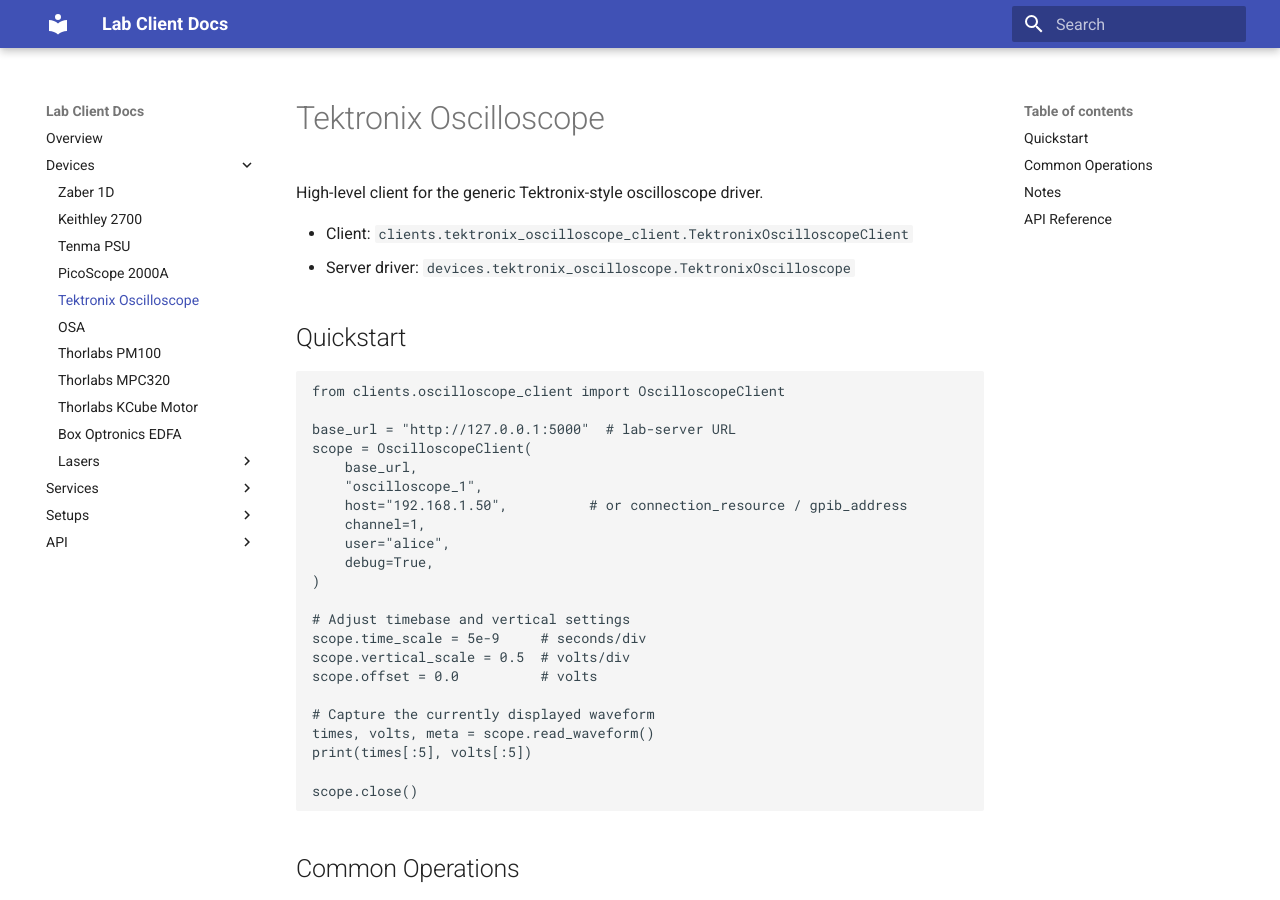
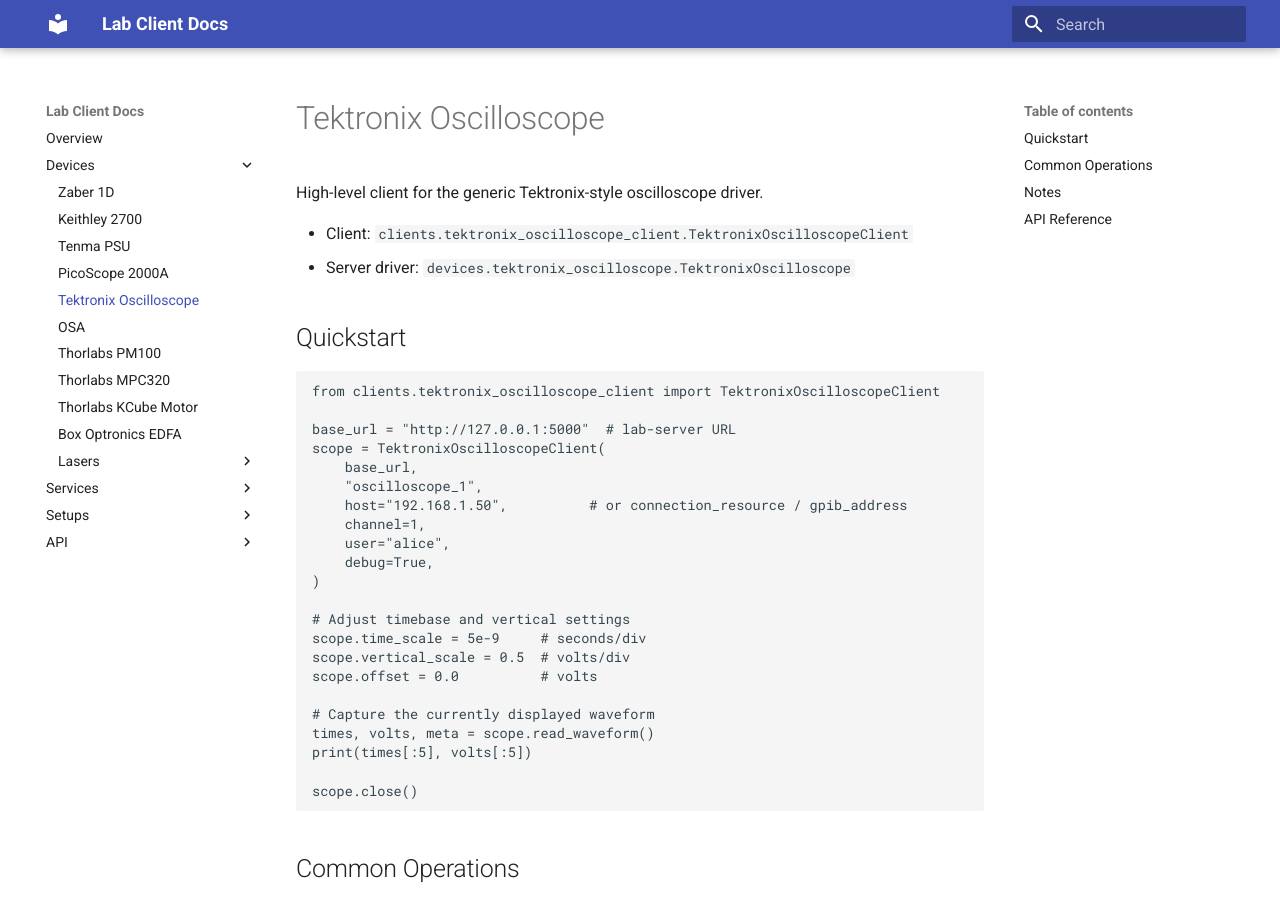
Before and after one commit to Nonlinear-FOD/lab-client, an MkDocs documentation site: the page built from docs/devices/oscilloscope.md, in a window 1280 px wide and 900 px high. Built offline with MkDocs 1.6.1 and Material for MkDocs 9.7.7, drawn with Linux system fonts in a browser that asks for light colours.

Commit message:
fixed docs

````diff
--- a/docs/devices/oscilloscope.md
+++ b/docs/devices/oscilloscope.md
@@ -8,10 +8,10 @@
 ## Quickstart
 
 ```python
-from clients.oscilloscope_client import OscilloscopeClient
+from clients.tektronix_oscilloscope_client import TektronixOscilloscopeClient
 
 base_url = "http://127.0.0.1:5000"  # lab-server URL
-scope = OscilloscopeClient(
+scope = TektronixOscilloscopeClient(
     base_url,
     "oscilloscope_1",
     host="192.168.1.50",          # or connection_resource / gpib_address
````
